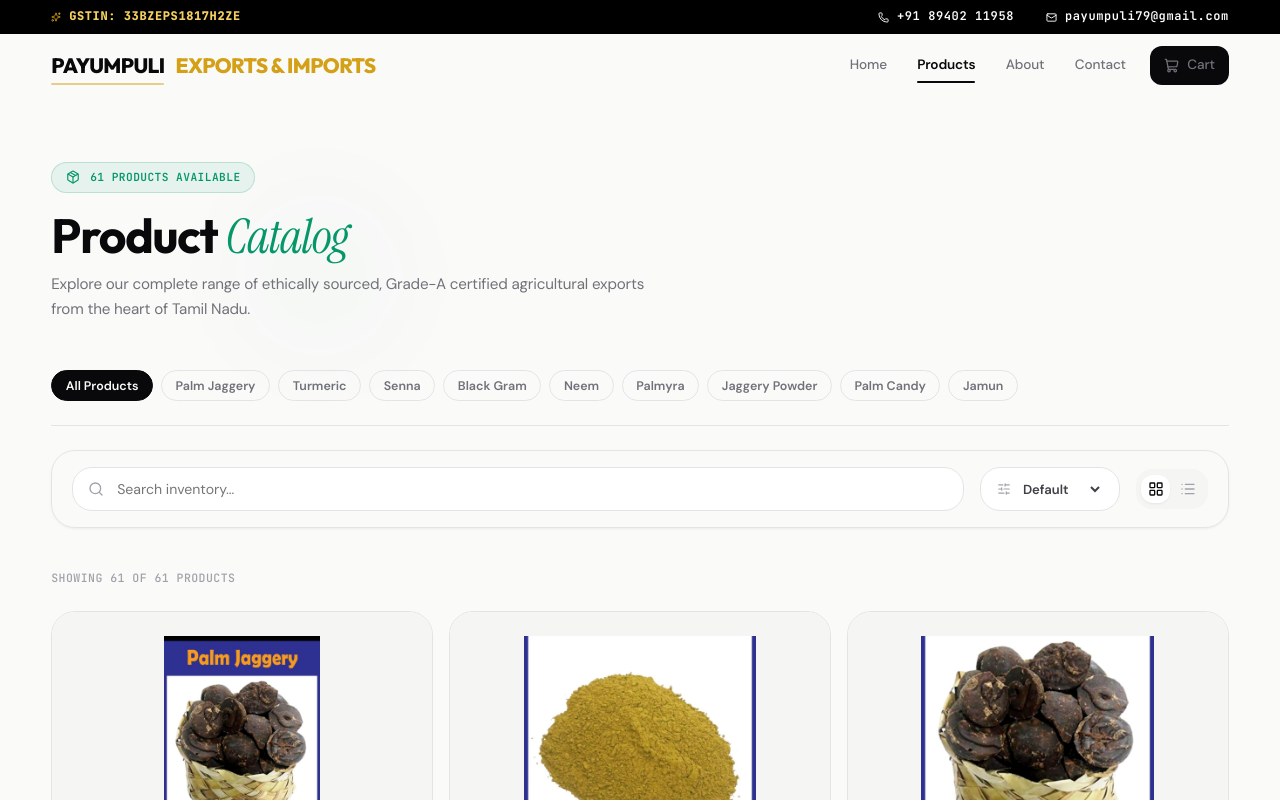
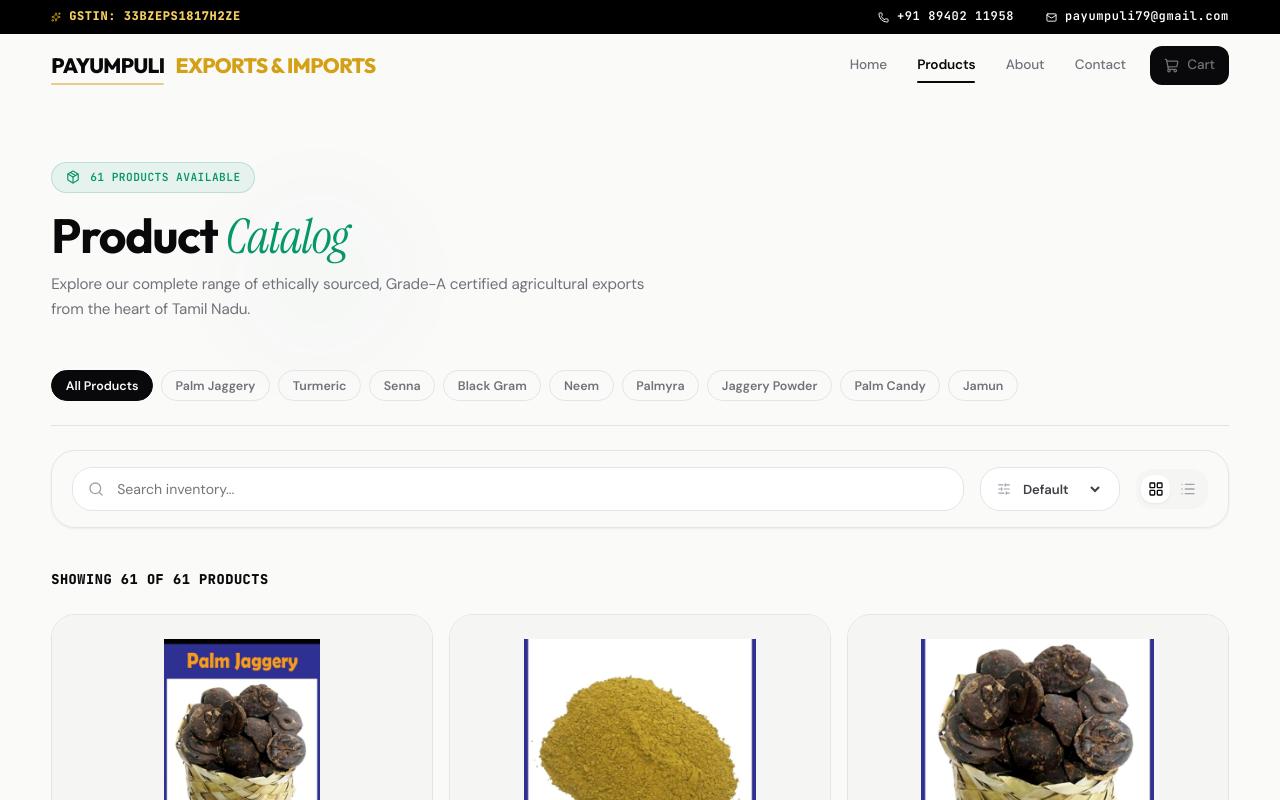
Before and after one commit to tmisgowthaamand/PAYUMPULI-EXPORTS-IMPORTS, a React (Vite) app in the folder frontend/: page /products in a window 1280 px wide. Shown: the top 800 px of the page. Built offline with nearby package versions, Linux system fonts and the light colour scheme; a web font is replaced by a local one.

Commit message:
describe

```diff
--- a/frontend/src/pages/Products.jsx
+++ b/frontend/src/pages/Products.jsx
@@ -179,8 +179,8 @@ export default function Products() {
         marginBottom: '1.5rem'
       }}>
         <span style={{
-          fontFamily: 'var(--font-mono)', fontSize: '0.72rem', fontWeight: '500',
-          color: 'var(--text-muted)', letterSpacing: '0.04em', textTransform: 'uppercase'
+          fontFamily: 'var(--font-mono)', fontSize: '0.85rem', fontWeight: '800',
+          color: 'var(--text-primary)', letterSpacing: '0.04em', textTransform: 'uppercase'
         }}>
           Showing {filteredProducts.length} of {products.length} products
         </span>
```
